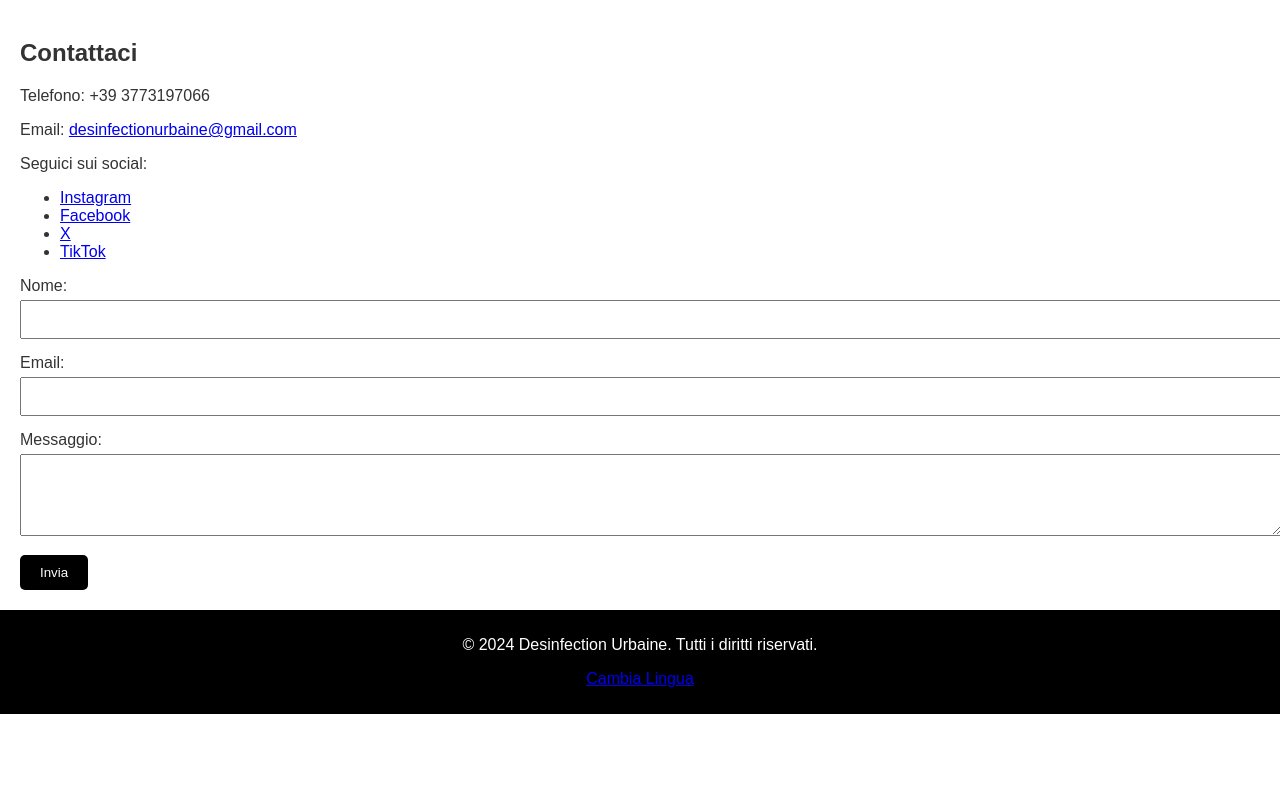
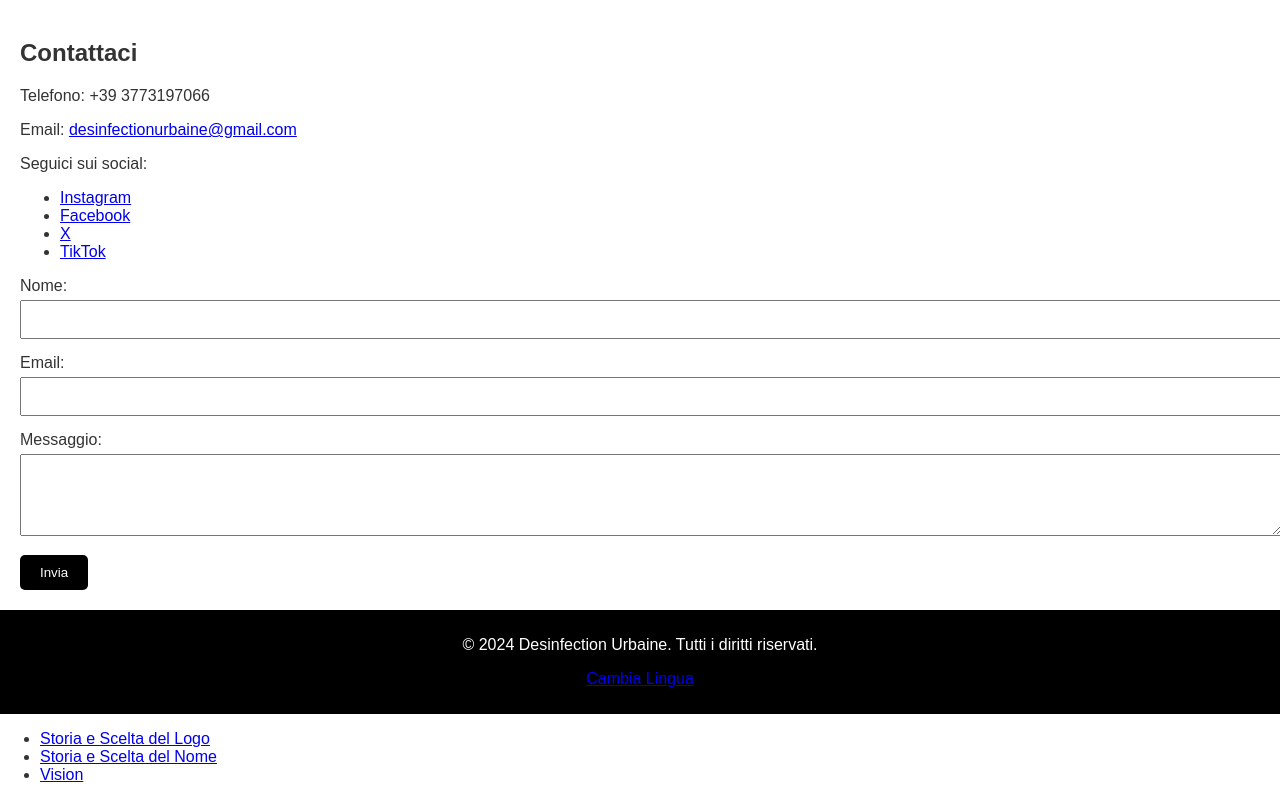
Before and after one commit to disinfection-urbaine/desinfection-urbaine, a plain HTML site: page index.html in a window 1280 px wide. Shown: the part 1263-2063 px from the top of the page. Before the commit the page ends 1977 px from the top, so only its background shows below. Drawn offline with Linux system fonts and the light colour scheme.

Commit message:
Update index.html

```diff
--- a/index.html
+++ b/index.html
@@ -105,3 +105,8 @@
     </footer>
 </body>
 </html>
+<ul>
+    <li><a href="pdf/logo_story.pdf" download>Storia e Scelta del Logo</a></li>
+    <li><a href="pdf/company_name_story.pdf" download>Storia e Scelta del Nome</a></li>
+    <li><a href="pdf/vision.pdf" download>Vision</a></li>
+</ul>
```
